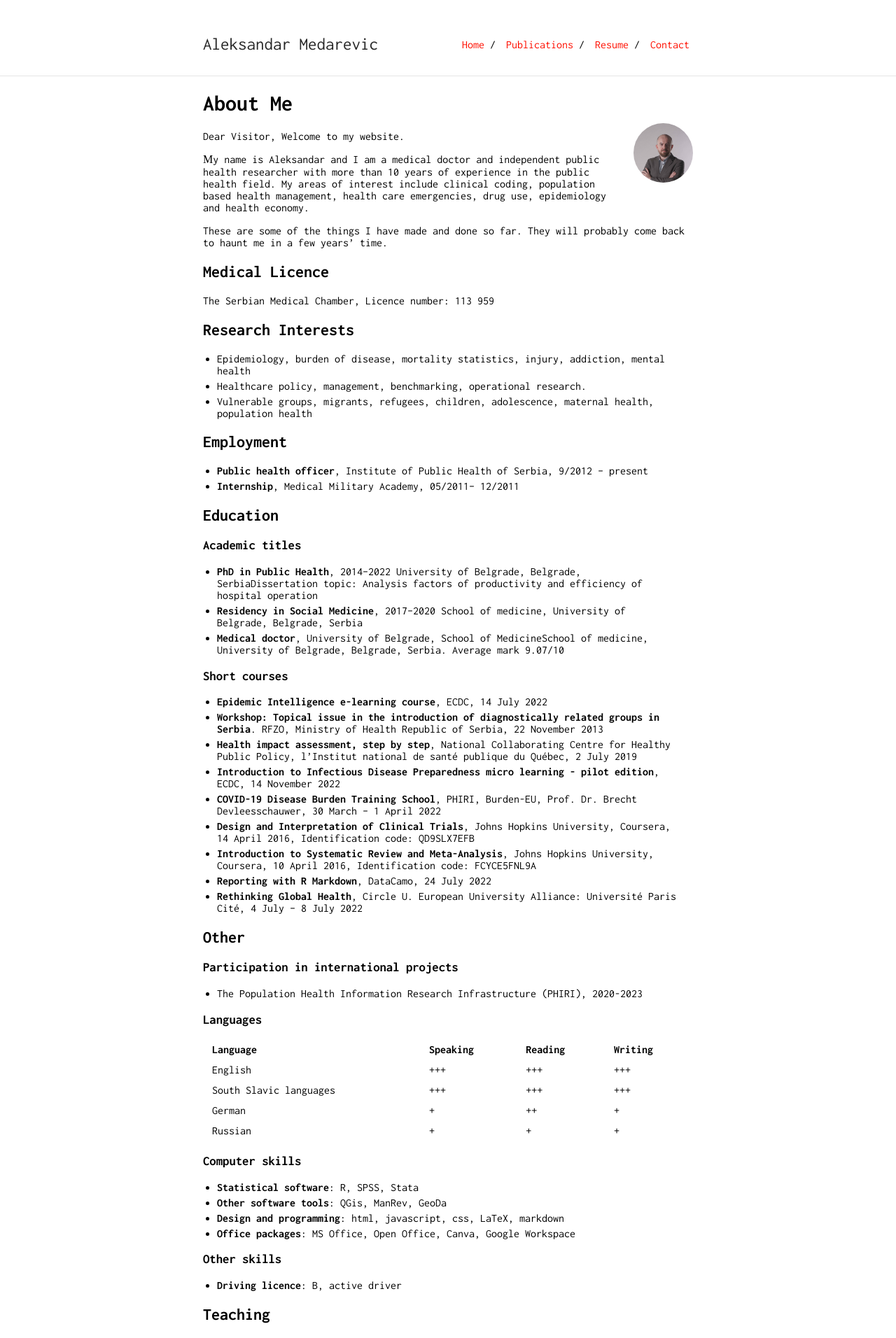
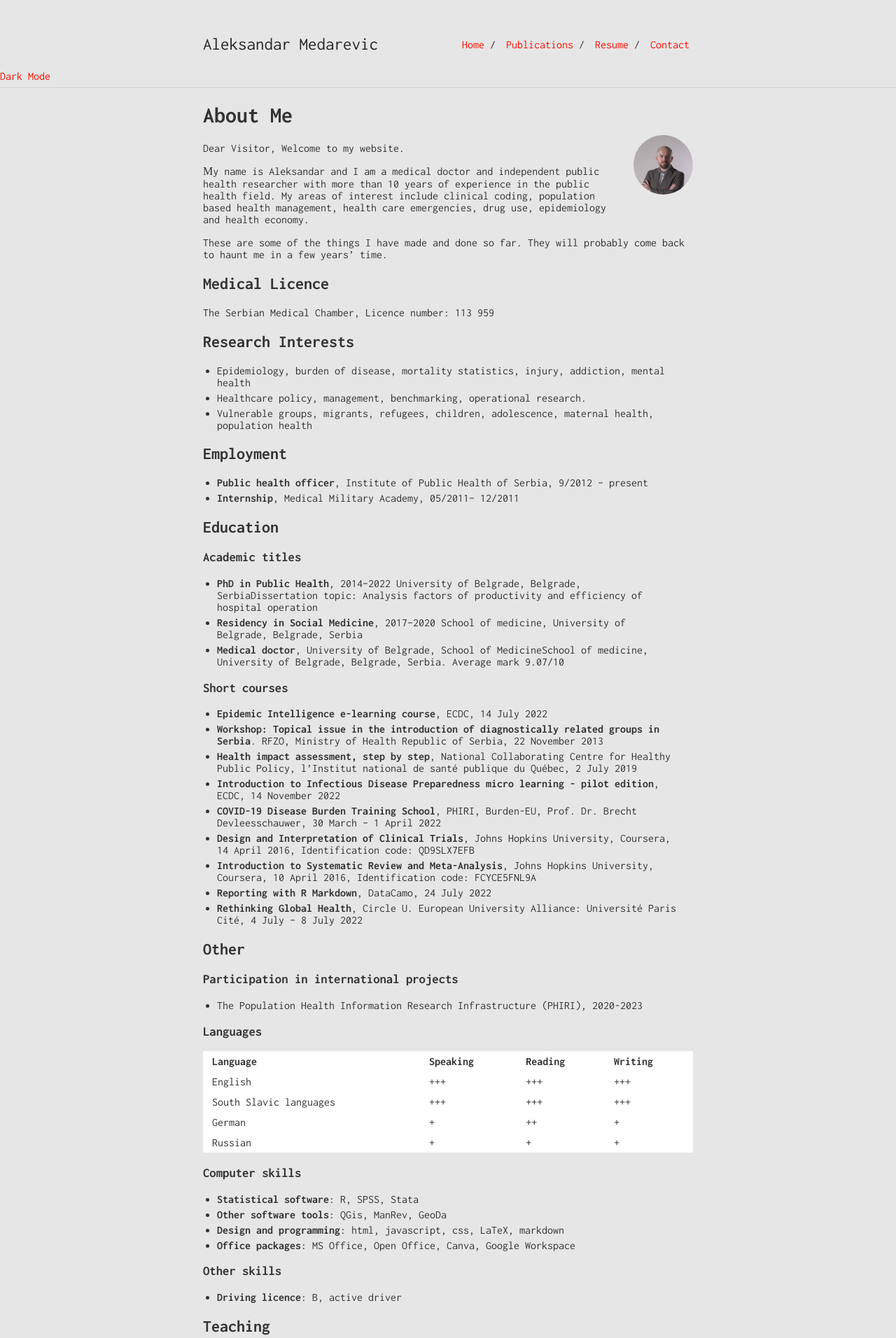
Before and after one commit to AleksandarMedarevic/personal_web_site, a Jekyll site: the page built from index.md, in a window 1280 px wide. Shown: the top 1912 px of the page at 70% size. Built offline with Jekyll 4.4.1, drawn with Linux system fonts in a browser that asks for light colours; our own code applies the rules of GitHub Pages for plain Markdown files.

Commit message:
add dark mode

```diff
--- a/_layouts/default.html
+++ b/_layouts/default.html
@@ -74,6 +74,8 @@
                 {% endfor %}
             </ul>
         </div>
+        <a id="theme-toggle" onclick="modeSwitcher()"></a>
+
         <div style="clear:both"></div>
         <hr>
         {% if page.is_contact == true %}
@@ -106,5 +108,60 @@
         </script>
     {% endif %}
 </body>
+<script>
+    let systemInitiatedDark = window.matchMedia("(prefers-color-scheme: dark)");
+let theme = sessionStorage.getItem('theme');
+
+if (systemInitiatedDark.matches) {
+	document.getElementById("theme-toggle").innerHTML = "Light Mode";
+} else {
+	document.getElementById("theme-toggle").innerHTML = "Dark Mode";
+}
+
+function prefersColorTest(systemInitiatedDark) {
+  if (systemInitiatedDark.matches) {
+  	document.documentElement.setAttribute('data-theme', 'dark');
+   	document.getElementById("theme-toggle").innerHTML = "Light Mode";
+   	sessionStorage.setItem('theme', '');
+  } else {
+  	document.documentElement.setAttribute('data-theme', 'light');
+    document.getElementById("theme-toggle").innerHTML = "Dark Mode";
+    sessionStorage.setItem('theme', '');
+  }
+}
+systemInitiatedDark.addListener(prefersColorTest);
+
+
+function modeSwitcher() {
+	let theme = sessionStorage.getItem('theme');
+	if (theme === "dark") {
+		document.documentElement.setAttribute('data-theme', 'light');
+		sessionStorage.setItem('theme', 'light');
+		document.getElementById("theme-toggle").innerHTML = "Dark Mode";
+	}	else if (theme === "light") {
+		document.documentElement.setAttribute('data-theme', 'dark');
+		sessionStorage.setItem('theme', 'dark');
+		document.getElementById("theme-toggle").innerHTML = "Light Mode";
+	} else if (systemInitiatedDark.matches) {
+		document.documentElement.setAttribute('data-theme', 'light');
+		sessionStorage.setItem('theme', 'light');
+		document.getElementById("theme-toggle").innerHTML = "Dark Mode";
+	} else {
+		document.documentElement.setAttribute('data-theme', 'dark');
+		sessionStorage.setItem('theme', 'dark');
+		document.getElementById("theme-toggle").innerHTML = "Light Mode";
+	}
+}
+
+if (theme === "dark") {
+	document.documentElement.setAttribute('data-theme', 'dark');
+	sessionStorage.setItem('theme', 'dark');
+	document.getElementById("theme-toggle").innerHTML = "Light Mode";
+} else if (theme === "light") {
+	document.documentElement.setAttribute('data-theme', 'light');
+	sessionStorage.setItem('theme', 'light');
+	document.getElementById("theme-toggle").innerHTML = "Dark Mode";
+}
+</script>
 <footer>
 </footer>
--- a/_sass/_style.scss
+++ b/_sass/_style.scss
@@ -10,9 +10,11 @@
   padding: 0;
 }
 body {
-  margin: 0;
-  font-family: "Inconsolata";
-  height: 100%;
+    background-color: var(--main-background-color);
+    color: var(--main-text-color);
+    margin: 0;
+    font-family: "Inconsolata";
+    height: 100%;
 }
 a {
   text-decoration: none;
--- a/css/main.scss
+++ b/css/main.scss
@@ -1,3 +1,30 @@
 ---
 ---
 @import "style";
+
+html, html[data-theme="light"] {
+	--link-color: rgb(0, 112, 201);
+  --main-background-color: hsl(0, 0%, 90%);
+  --main-text-color: hsl(0, 0%, 20%);
+}
+
+html[data-theme="dark"] {
+  --link-color: rgb( 100, 210, 255);
+  --main-background-color: hsl(0, 0%, 20%);
+  --main-text-color: hsl(0, 0%, 85%);
+}
+
+
+@media (prefers-color-scheme: dark) {
+    html, html[data-theme="dark"] {
+      --link-color: rgb( 100, 210, 255);
+    	--main-background-color: hsl(0, 0%, 20%);
+    	--main-text-color: hsl(0, 0%, 85%);
+    }
+
+    html[data-theme="light"] {
+		  --link-color: rgb(0, 112, 201);
+    	--main-background-color: hsl(0, 0%, 90%);
+  	 --main-text-color: hsl(0, 0%, 20%);
+  }
+}
```
